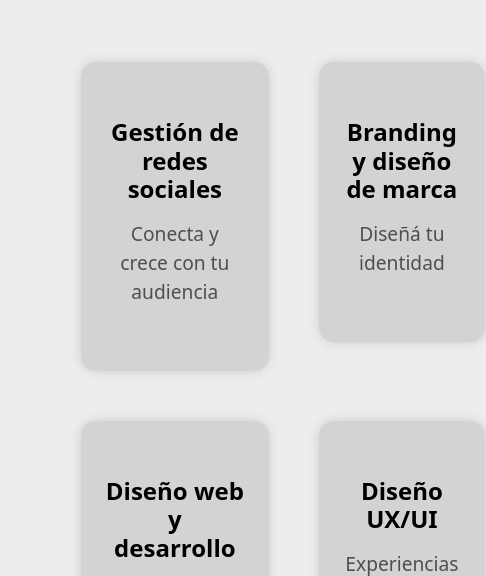
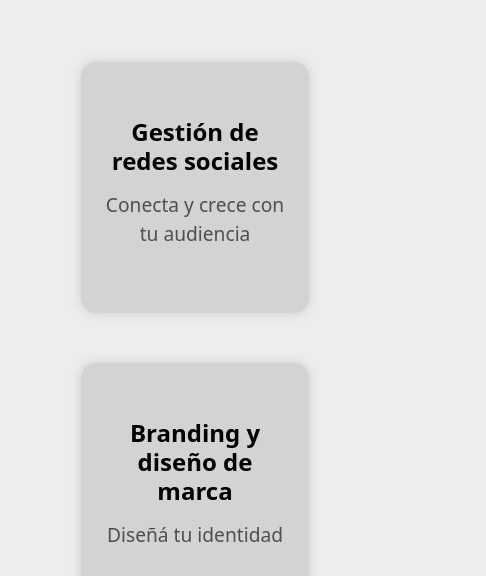
Before and after one commit to AntonellaMoschetti/AdeuStudios-Web, a plain HTML site: page pages/servicios.html in a window 390 px wide. Shown: the part 500-1076 px from the top of the page, 486 px wide, since content can reach past the window. Drawn offline with nearby package versions, Linux system fonts and the light colour scheme.

Commit message:
cambios responsive

```diff
--- a/sass/_header.scss
+++ b/sass/_header.scss
@@ -112,6 +112,7 @@ header{
         .menu {
         flex-direction: row;
         justify-content: center;
+        gap: 0.3rem;
         }
     }
 
@@ -181,15 +182,17 @@ header{
             width: 100%;
             list-style: none;
 
-        a {
+                a.nav-link {
                     display: block;
                     width: 100%;
-            padding: 0.6rem;
+                    padding: 0.3rem 0.5rem;
+                    margin: 0;
                     text-align: center;
                     font-size: 1rem;
                     border-radius: 0.5rem;
                     color: v.$color-texto;
                 }
+
         }
     }
 }
--- a/sass/_servicios.scss
+++ b/sass/_servicios.scss
@@ -81,3 +81,38 @@
         }
     }
 }
+
+@include m.mobile {
+.servicios-section {
+    display: flex !important;
+    flex-direction: column;
+    gap: 2rem;
+    padding: 0 1rem;
+    margin: 2rem;
+    box-sizing: border-box;
+    width: auto;
+    }
+
+.servicios-title {
+    padding: 0;
+    font-size: 1.2rem;
+    position: static;
+    }
+
+.servicios-card {
+    display: flex !important;
+    flex-direction: column;
+    gap: 1.2rem;
+    padding: 0;
+    box-sizing: border-box;
+    width: 100%;
+    grid-template-columns: none !important;
+    }
+
+    .servicio {
+    width: 100%;
+    box-sizing: border-box;
+    overflow-wrap: break-word;
+    word-break: normal;
+    }
+}
--- a/sass/_trabajo.scss
+++ b/sass/_trabajo.scss
@@ -57,3 +57,32 @@
         }
     }
 }
+
+@include m.mobile {
+    .nuestro-trabajo {
+        display: flex !important;
+        flex-direction: column;
+        gap: 2rem;
+        padding: 0 1rem;
+        margin: 2rem;
+        box-sizing: border-box;
+        width: auto;
+    }
+
+    .nuestro-trabajo-card {
+        display: flex !important;
+        flex-direction: column;
+        gap: 1.2rem;
+        padding: 0;
+        box-sizing: border-box;
+        width: 100%;
+        grid-template-columns: none !important;
+    }
+
+    .trabajo-card {
+        width: 100%;
+        box-sizing: border-box;
+        overflow-wrap: break-word;
+        word-break: normal;
+    }
+}
--- a/sass/_valores.scss
+++ b/sass/_valores.scss
@@ -1,4 +1,5 @@
 @use 'variables' as v;
+@use 'mixins' as m;
 
 .valores {
     display: flex;
@@ -36,3 +37,23 @@
         }
     }
 }
+
+@include m.mobile {
+    .valores {
+        padding: 1rem;
+        gap: 2rem;
+        margin-top: 1rem;
+
+        .valor {
+            h3 {
+                font-size: 1.4rem;
+                padding-left: 0.5rem;
+
+                &::before {
+                    width: 4px;
+                    left: -0.5rem;
+                }
+            }
+        }
+    }
+}
```
Also changed, not shown: styles/styles.css, 1 other file. Lines whose indentation alone changed are shown as unchanged.
